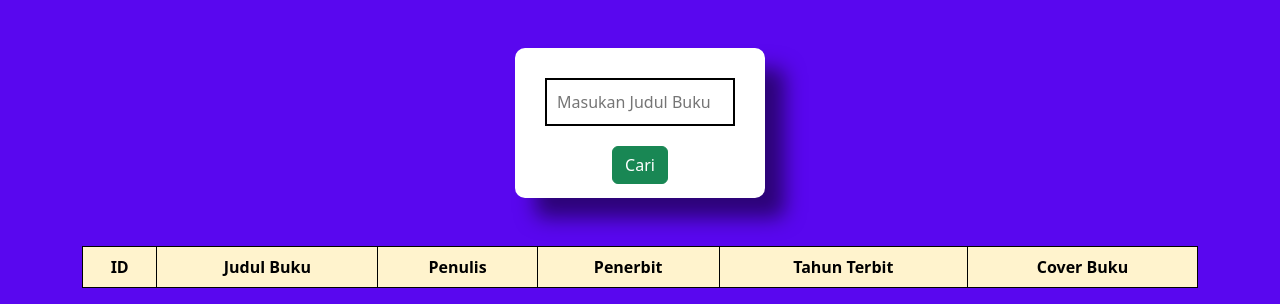
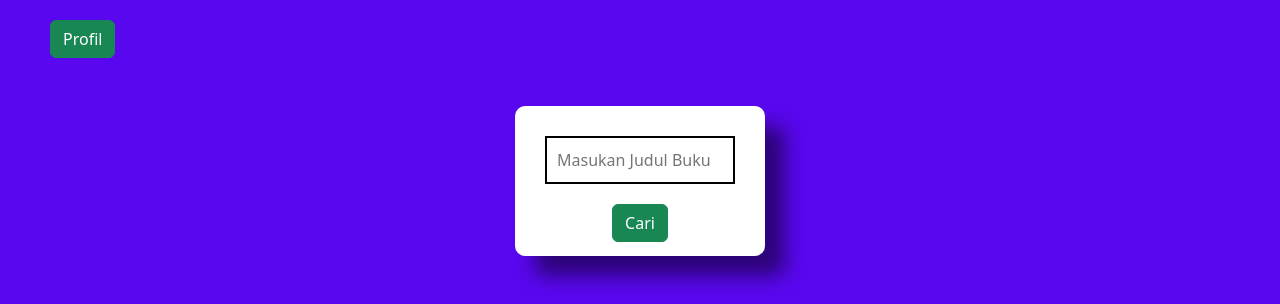
Before and after one commit to HadiansyahR/ManajemenPerpustakaan, a PHP site: page /user.php in a window 1280 px wide. Shown: the top 304 px of the page. Run offline with PHP 8.4, Linux system fonts and the light colour scheme; the visitor is signed in with stand-in values (Sample User, id 1); data that the repository does not hold is empty.

Commit message:
bikin profil

```diff
--- a/css/style.css
+++ b/css/style.css
@@ -7,6 +7,10 @@
 
   .container,section,body {
     background-color: #5907ef;
+  }
+  .profil{
+    margin-left: 50px;
+    margin-top: 20px;
   }
 
   #block{
@@ -19,7 +23,7 @@
     height: 100vh;
   }
 
-  form {
+  .form,form {
     width: 350px;
     background-color: #ffffff;
     border-radius: 10px;
--- a/user.php
+++ b/user.php
@@ -50,6 +50,7 @@ $photo_name = str_replace(' ', '_', $name) . ".jpg";
 </head>
 
 <body>
+    <a class="btn btn-success profil" href="profil.php" role="button">Profil</a>
     <div class="container" id="block">
         <br><br>
         <div class="search">
```
Also changed, not shown: profil.php (added, +31 -0 lines), img/Fahri_Aqila.jpg (renamed from img/member.jpg), img/admin.jpg (added).
